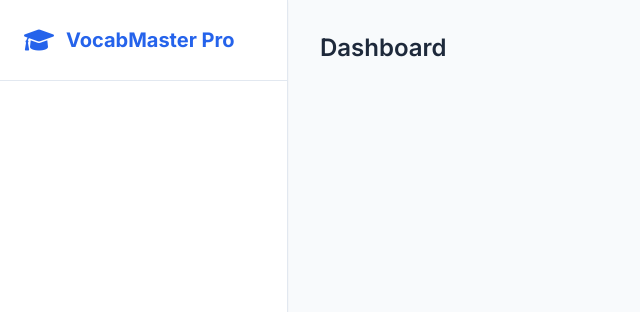
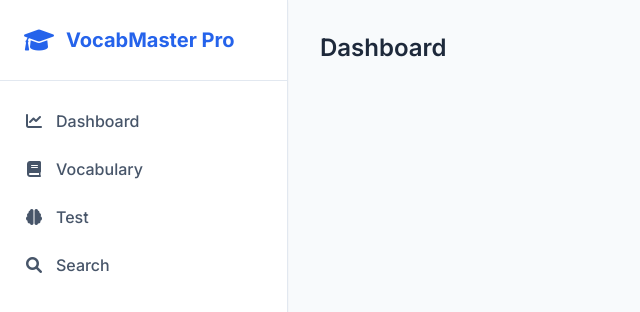
Before and after one commit to mohamed-samir-dev/VocabMaster-Pro, a plain HTML site: page index.html in a window 1280 px wide. Shown: the top 312 px of the page, without its empty margins (0-640 px from the left). Drawn offline with nearby package versions, Linux system fonts and the light colour scheme.

Commit message:
feat: add navigation menu items

```diff
--- a/index.html
+++ b/index.html
@@ -31,6 +31,24 @@
                     <span>VocabMaster Pro</span>
                 </div>
             </div>
+            <ul class="py-4">
+                <li class="nav-item flex items-center gap-3 px-6 py-3 cursor-pointer transition-all duration-200 text-slate-600 font-medium hover:bg-slate-50 hover:text-blue-600" data-page="dashboard">
+                    <i class="fas fa-chart-line w-5 text-center"></i>
+                    <span>Dashboard</span>
+                </li>
+                <li class="nav-item flex items-center gap-3 px-6 py-3 cursor-pointer transition-all duration-200 text-slate-600 font-medium hover:bg-slate-50 hover:text-blue-600" data-page="vocabulary">
+                    <i class="fas fa-book w-5 text-center"></i>
+                    <span>Vocabulary</span>
+                </li>
+                <li class="nav-item flex items-center gap-3 px-6 py-3 cursor-pointer transition-all duration-200 text-slate-600 font-medium hover:bg-slate-50 hover:text-blue-600" data-page="test">
+                    <i class="fas fa-brain w-5 text-center"></i>
+                    <span>Test</span>
+                </li>
+                <li class="nav-item flex items-center gap-3 px-6 py-3 cursor-pointer transition-all duration-200 text-slate-600 font-medium hover:bg-slate-50 hover:text-blue-600" data-page="search">
+                    <i class="fas fa-search w-5 text-center"></i>
+                    <span>Search</span>
+                </li>
+            </ul>
         </nav>
 
         <!-- Main Content -->
```
